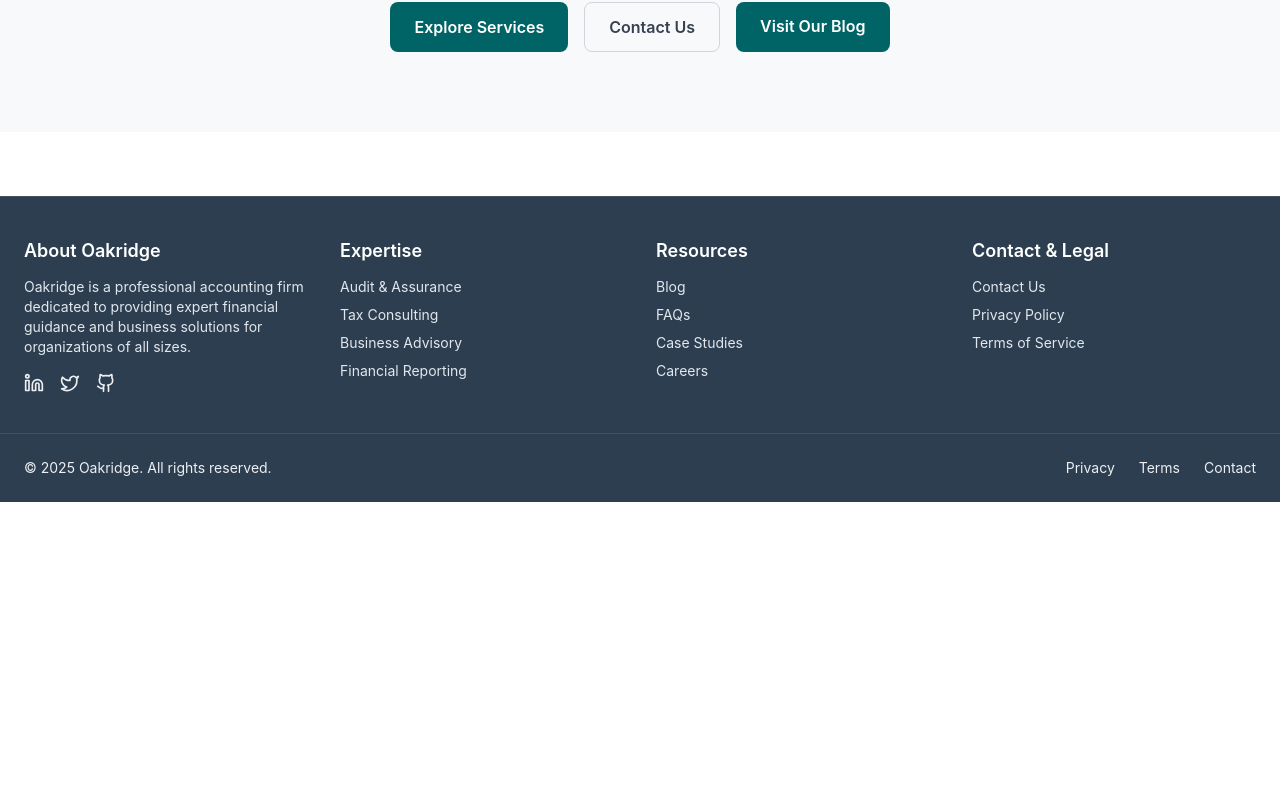
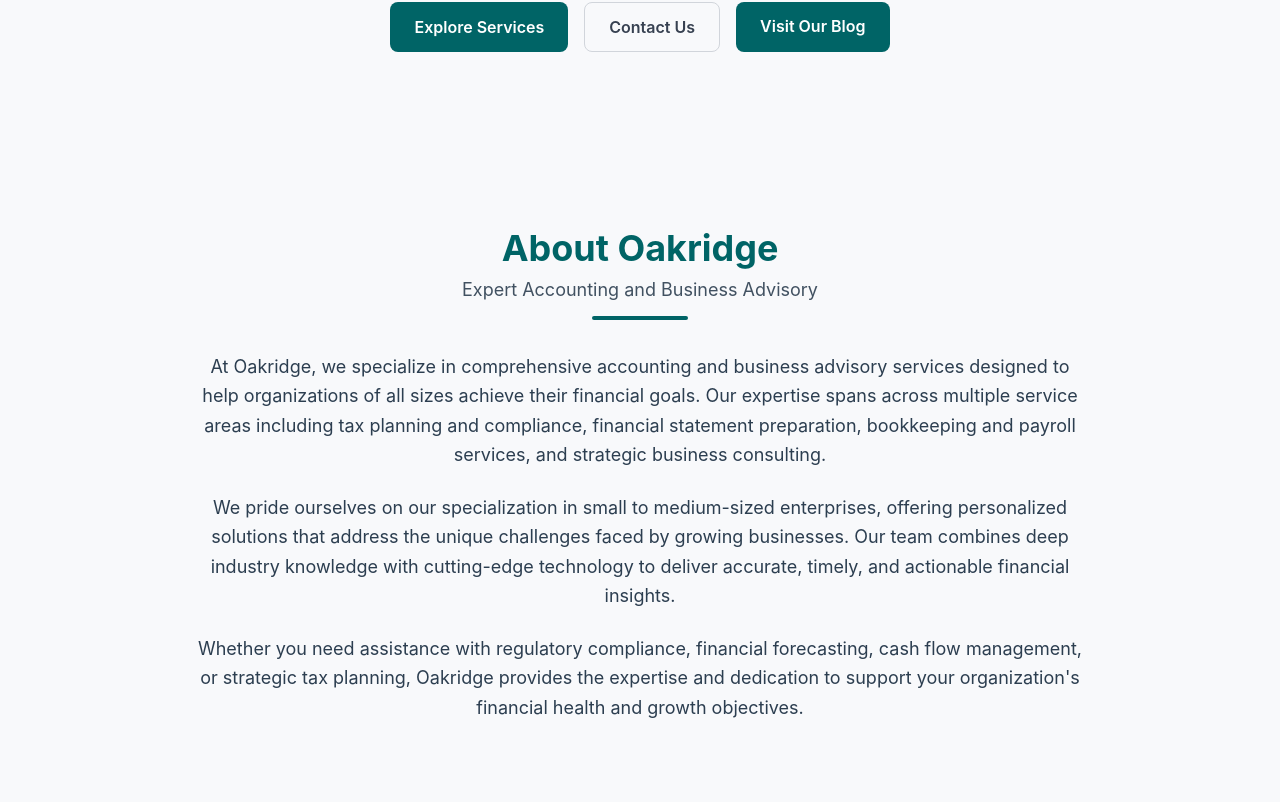
Before and after one commit to Pilgrim360/Oakridge, a Next.js app in the folder my-app/: page / in a window 1280 px wide. Shown: the part 298-1100 px from the top of the page. Before the commit the page ends 800 px from the top, so only its background shows below. Built offline with nearby package versions, Linux system fonts and the light colour scheme.

Commit message:
feat: add overview section and enhance section title

```diff
--- a/my-app/src/app/page.tsx
+++ b/my-app/src/app/page.tsx
@@ -1,5 +1,11 @@
 import Hero from "@/components/Hero";
+import Overview from "@/components/Overview";
 
 export default function Home() {
-  return <Hero />;
+  return (
+    <>
+      <Hero />
+      <Overview />
+    </>
+  );
 }
--- /dev/null
+++ b/my-app/src/components/Overview.tsx
@@ -0,0 +1,34 @@
+import React from 'react';
+import SectionWrapper from './SectionWrapper';
+import SectionTitle from './SectionTitle';
+
+export default function Overview() {
+  return (
+    <SectionWrapper className="bg-brand-off-white py-16">
+      <div className="max-w-4xl mx-auto">
+        <SectionTitle centered subtitle="Expert Accounting and Business Advisory">
+          About Oakridge
+        </SectionTitle>
+        <div className="prose prose-lg mx-auto text-center">
+          <p className="text-brand-charcoal text-lg leading-relaxed mb-6">
+            At Oakridge, we specialize in comprehensive accounting and business advisory services
+            designed to help organizations of all sizes achieve their financial goals. Our expertise
+            spans across multiple service areas including tax planning and compliance, financial
+            statement preparation, bookkeeping and payroll services, and strategic business consulting.
+          </p>
+          <p className="text-brand-charcoal text-lg leading-relaxed mb-6">
+            We pride ourselves on our specialization in small to medium-sized enterprises, offering
+            personalized solutions that address the unique challenges faced by growing businesses.
+            Our team combines deep industry knowledge with cutting-edge technology to deliver
+            accurate, timely, and actionable financial insights.
+          </p>
+          <p className="text-brand-charcoal text-lg leading-relaxed">
+            Whether you need assistance with regulatory compliance, financial forecasting, cash flow
+            management, or strategic tax planning, Oakridge provides the expertise and dedication
+            to support your organization's financial health and growth objectives.
+          </p>
+        </div>
+      </div>
+    </SectionWrapper>
+  );
+}
--- /dev/null
+++ b/my-app/src/components/SectionTitle.tsx
@@ -0,0 +1,34 @@
+import React from 'react';
+
+interface SectionTitleProps {
+  children: React.ReactNode;
+  as?: 'h1' | 'h2' | 'h3' | 'h4' | 'h5' | 'h6';
+  className?: string;
+  centered?: boolean;
+  subtitle?: string;
+}
+
+export default function SectionTitle({
+  children,
+  as: Component = 'h2',
+  className = '',
+  centered = false,
+  subtitle,
+}: SectionTitleProps) {
+  const alignmentClasses = centered ? 'text-center' : '';
+  const combinedClasses = `relative pb-4 mb-8 ${alignmentClasses} ${className}`.trim();
+
+  return (
+    <div className={combinedClasses}>
+      <Component className="text-3xl md:text-4xl font-bold text-brand-primary">
+        {children}
+      </Component>
+      {subtitle && (
+        <p className="mt-2 text-md md:text-lg text-brand-slate">
+          {subtitle}
+        </p>
+      )}
+      <div className="absolute bottom-0 left-1/2 -translate-x-1/2 w-24 h-1 bg-brand-primary rounded-full" />
+    </div>
+  );
+}
```
